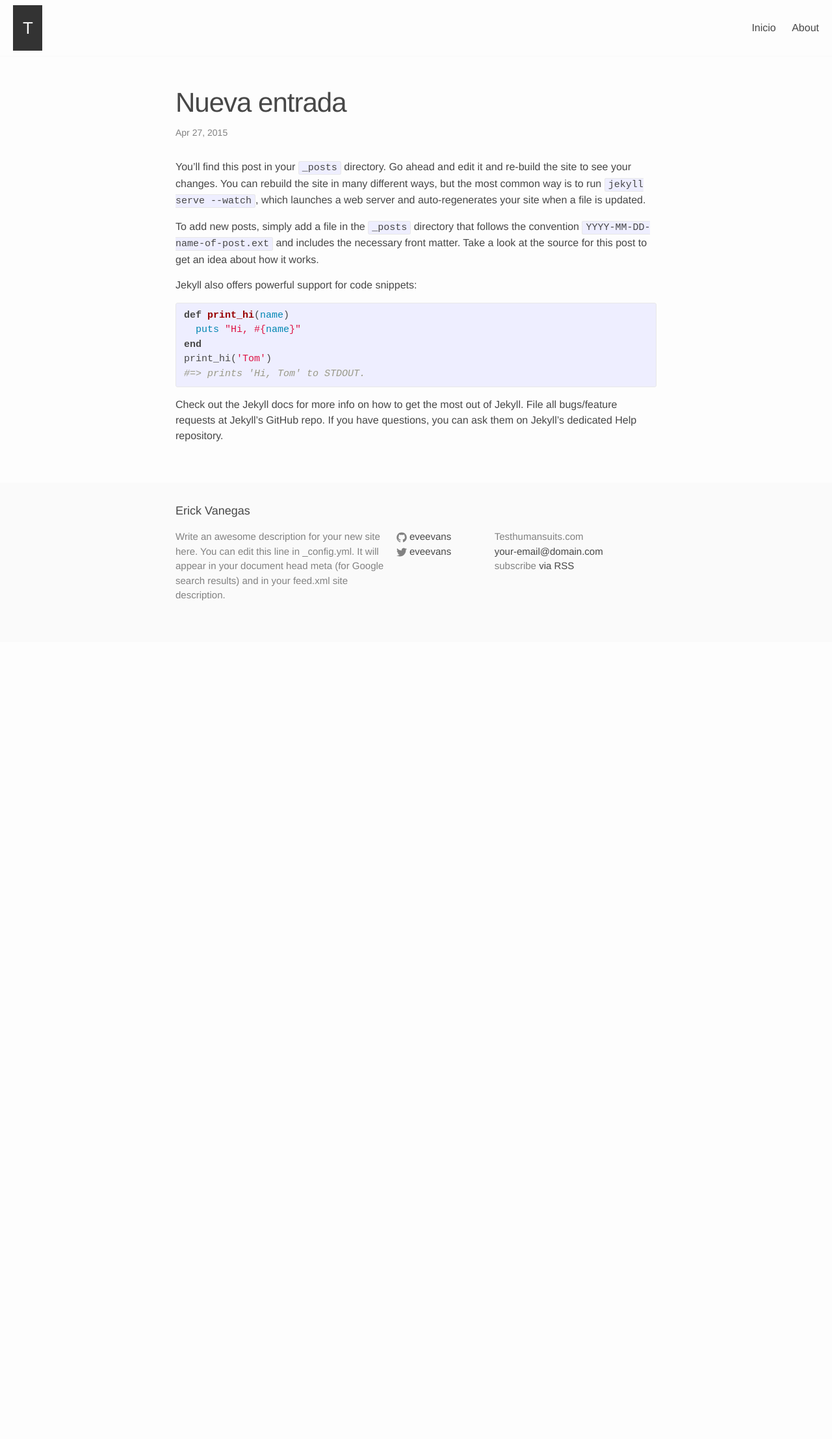
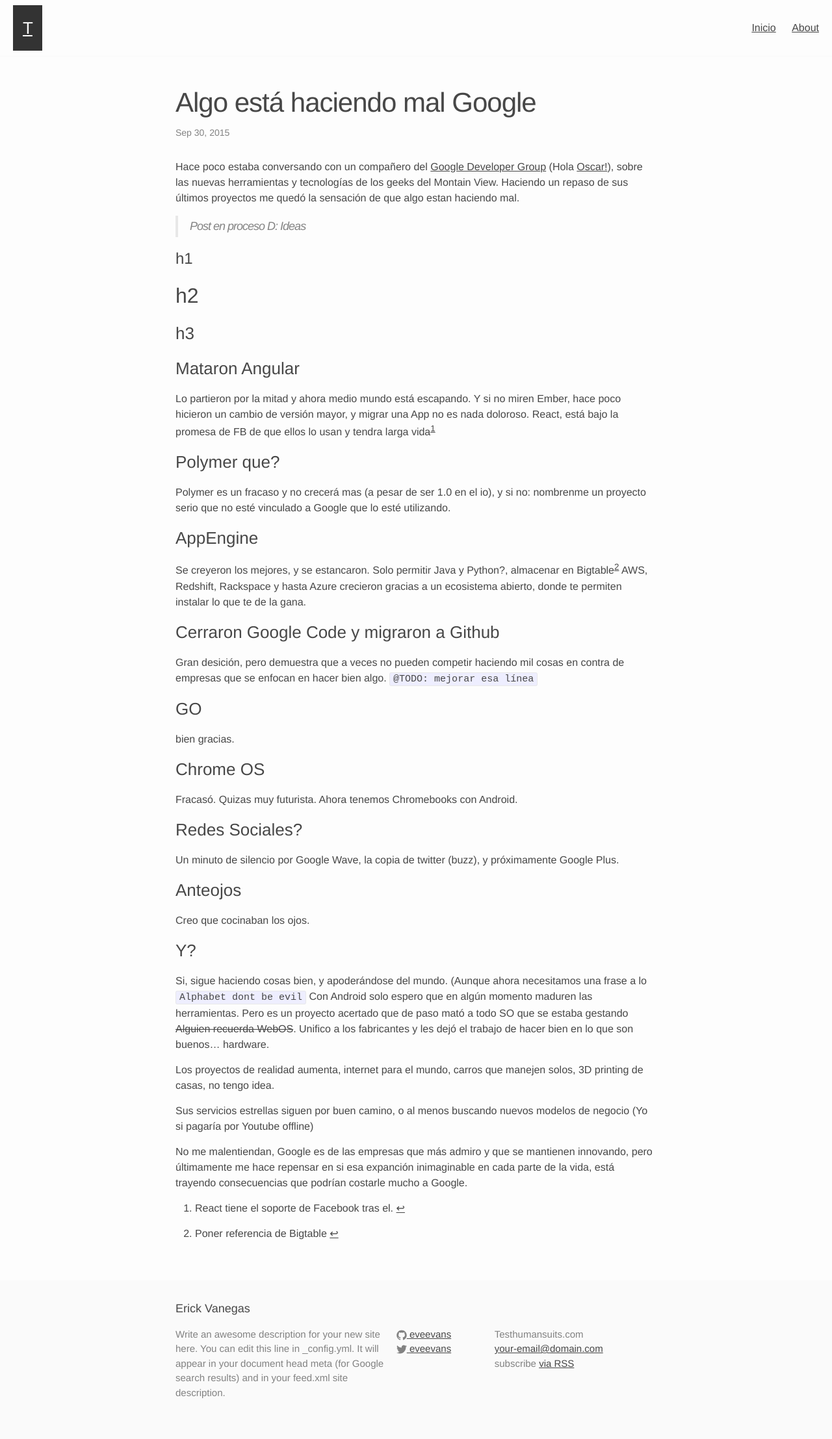
Before and after one commit to eveevans/eveevans.github.com, a Jekyll site: the page built from _posts/2015-02-27-welcome-to-jekyll (copy).markdown, in a window 1280 px wide. Shown: the whole page at 65% size. Built offline with Jekyll 4.4.1, drawn with Linux system fonts in a browser that asks for light colours; before the commit the page ends 988 px from its top, so only the background shows below that.

Commit message:
Base de primer post y pequeñas mejoras. #time 2h

```diff
--- a/_posts/2015-02-27-welcome-to-jekyll (copy).markdown
+++ b/_posts/2015-02-27-welcome-to-jekyll (copy).markdown
@@ -1,25 +1,75 @@
 ---
 layout: post
-title:  "Nueva entrada"
-date:   2015-04-27 19:56:16
-categories: jekyll update
+title:  "Algo está haciendo mal Google"
+date:   2015-09-30 19:56:16
+categories: opinion
+<!-- published: false -->
 ---
-You’ll find this post in your `_posts` directory. Go ahead and edit it and re-build the site to see your changes. You can rebuild the site in many different ways, but the most common way is to run `jekyll serve --watch`, which launches a web server and auto-regenerates your site when a file is updated.
 
-To add new posts, simply add a file in the `_posts` directory that follows the convention `YYYY-MM-DD-name-of-post.ext` and includes the necessary front matter. Take a look at the source for this post to get an idea about how it works.
 
-Jekyll also offers powerful support for code snippets:
+Hace poco estaba conversando con un compañero del [Google Developer Group][gdg_managua] (Hola [Oscar!][oscar_mcm]), sobre las nuevas herramientas y tecnologías de los geeks del Montain View. Haciendo un repaso de sus últimos proyectos me quedó la sensación de que algo estan haciendo mal.
 
-{% highlight ruby %}
-def print_hi(name)
-  puts "Hi, #{name}"
-end
-print_hi('Tom')
-#=> prints 'Hi, Tom' to STDOUT.
-{% endhighlight %}
+> Post en proceso D: | Ideas
 
-Check out the [Jekyll docs][jekyll] for more info on how to get the most out of Jekyll. File all bugs/feature requests at [Jekyll’s GitHub repo][jekyll-gh]. If you have questions, you can ask them on [Jekyll’s dedicated Help repository][jekyll-help].
 
-[jekyll]:      http://jekyllrb.com
-[jekyll-gh]:   https://github.com/jekyll/jekyll
-[jekyll-help]: https://github.com/jekyll/jekyll-help
+# h1
+
+## h2
+
+### h3
+
+### Mataron Angular
+
+Lo partieron por la mitad y ahora medio mundo está escapando.
+Y si no miren Ember, hace poco hicieron un cambio de versión mayor, y migrar una App no es nada doloroso.
+React, está bajo la promesa de FB de que ellos lo usan y tendra larga vida[^1]
+
+### Polymer que?
+
+Polymer es un fracaso y no crecerá mas (a pesar de ser 1.0 en el io), y si no: nombrenme un proyecto serio que no esté vinculado a Google que lo esté utilizando.
+
+### AppEngine
+
+Se creyeron los mejores, y se estancaron. Solo permitir Java y Python?, almacenar en Bigtable[^2]
+AWS, Redshift, Rackspace y hasta Azure crecieron gracias a un ecosistema abierto, donde te permiten instalar lo que te de la gana.
+
+
+### Cerraron Google Code y migraron a Github
+
+Gran desición, pero demuestra que a veces no pueden competir haciendo mil cosas en contra de empresas que se enfocan en hacer bien algo. `@TODO: mejorar esa línea`
+
+### GO ###
+
+bien gracias.
+
+### Chrome OS ###
+
+Fracasó. Quizas muy futurista. Ahora tenemos Chromebooks con Android.
+
+### Redes Sociales? ###
+
+Un minuto de silencio por Google Wave, la copia de twitter (buzz), y próximamente Google Plus.
+
+### Anteojos ###
+
+Creo que cocinaban los ojos.
+
+### Y? ###
+
+Si, sigue haciendo cosas bien, y apoderándose del mundo. (Aunque ahora necesitamos una frase a lo `Alphabet dont be evil` Con Android
+solo espero que en algún momento maduren las herramientas. Pero es un proyecto acertado que de paso mató a todo SO que se estaba gestando ~~Alguien recuerda WebOS~~. Unifico a los fabricantes y les dejó el trabajo de hacer bien en lo que son buenos... hardware.
+
+Los proyectos de realidad aumenta, internet para el mundo, carros que manejen solos, 3D printing de casas, no tengo idea.
+
+Sus servicios estrellas siguen por buen camino, o al menos buscando nuevos modelos de negocio (Yo si pagaría por Youtube offline)
+
+No me malentiendan, Google es de las empresas que más admiro y que se mantienen innovando,  pero últimamente me hace repensar en si esa expanción inimaginable en cada parte de la vida, está trayendo consecuencias que podrían costarle mucho a Google.
+
+
+
+
+[oscar_mcm]: https://twitter.com/oscar_mcm
+[gdg_managua]: https://developers.google.com/groups/chapter/113255713593303778606/
+
+[^1]: React tiene el soporte de Facebook tras el.
+[^2]: Poner referencia de Bigtable
--- a/_sass/_base.scss
+++ b/_sass/_base.scss
@@ -91,7 +91,7 @@
 a {
     // color: $brand-color;
     color: $text-color;
-    text-decoration: none;
+    text-decoration: underline;
 
     &:visited {
         // color: darken($text-color, 15%);
@@ -102,7 +102,11 @@
     }
 }
 
-
+.home {
+    a {
+        text-decoration: none;
+    }
+}
 
 /**
  * Blockquotes
```
Also changed, not shown: _posts/2015-09-30-algo-esta-haciendo-mal-google.markdown (added, +25 -0 lines).
